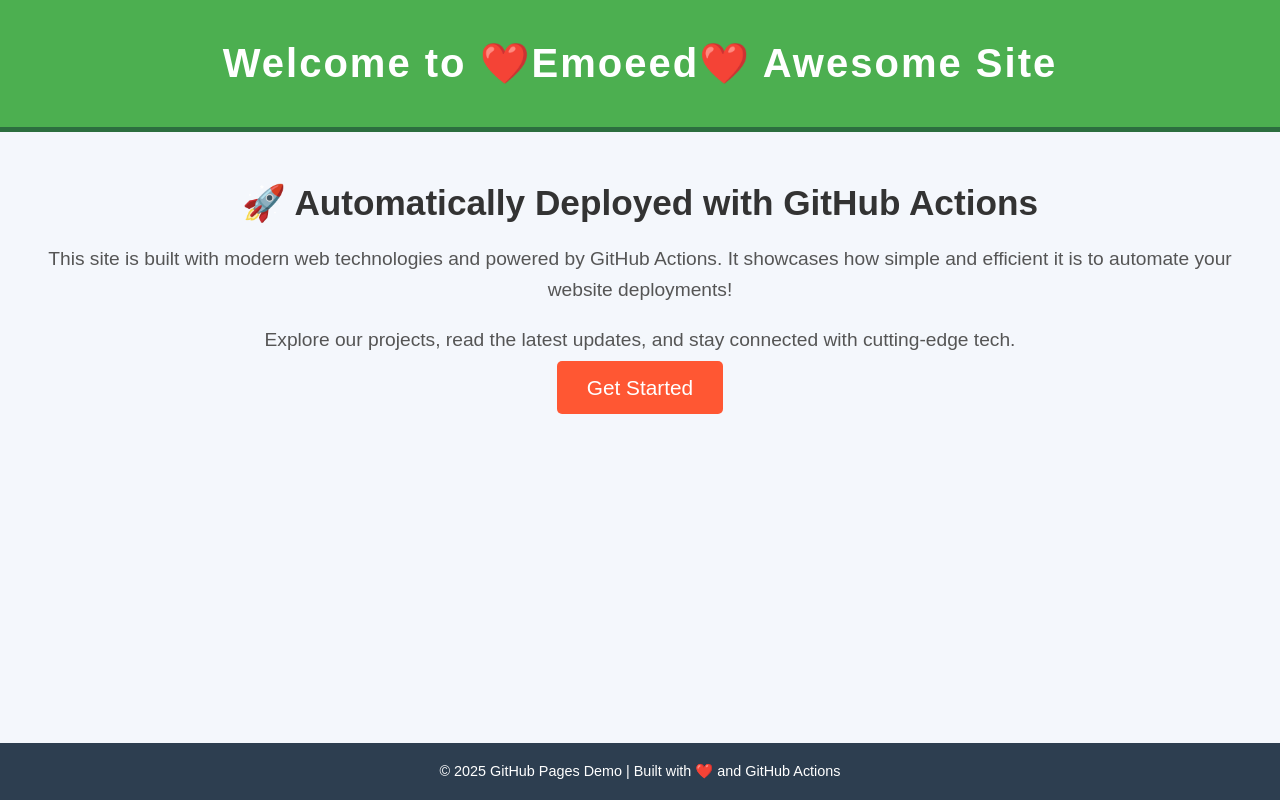
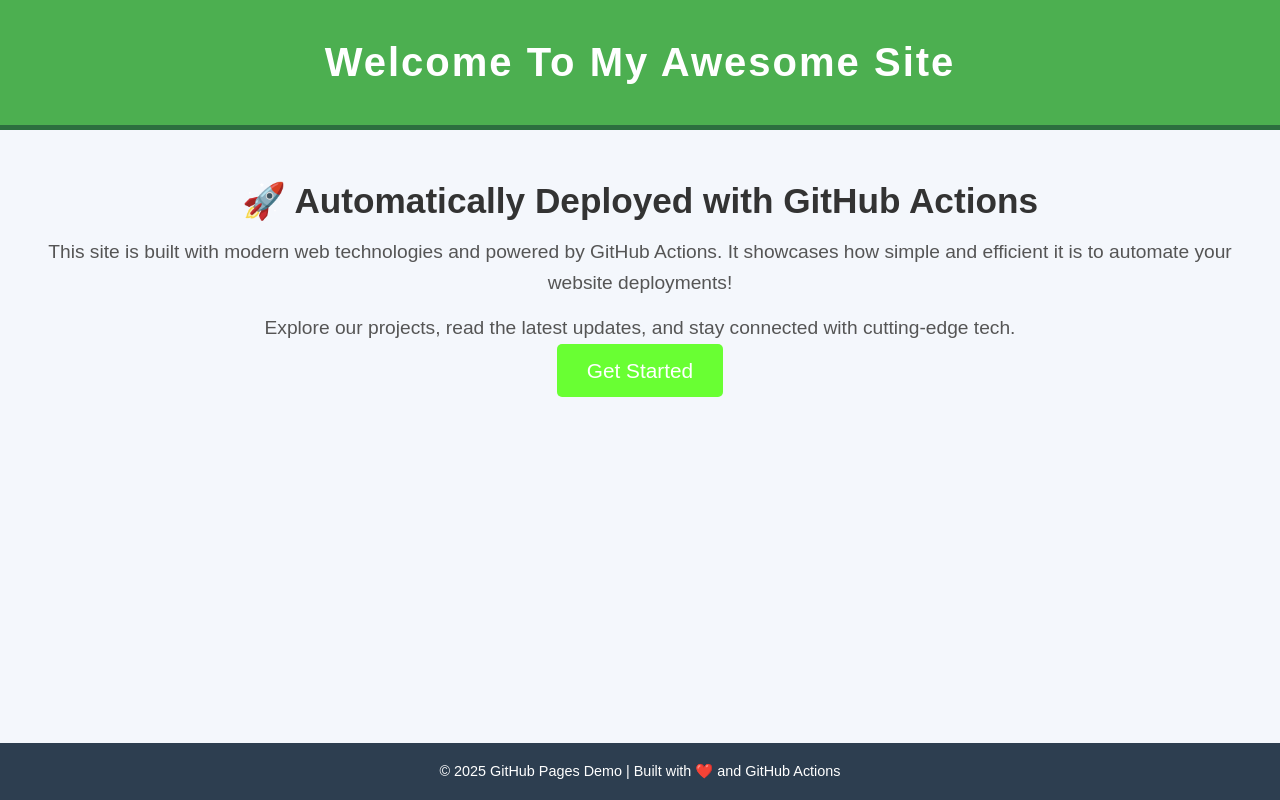
Before and after one commit to muhammadfaysal5/gh-pages-demo, a plain HTML site: page src/index.html in a window 1280 px wide. Drawn offline with Linux system fonts and the light colour scheme.

Commit message:
html and css changeds

```diff
--- a/src/index.html
+++ b/src/index.html
@@ -8,7 +8,7 @@
 </head>
 <body>
     <header>
-        <h1>Welcome to ❤️Emoeed❤️ Awesome Site</h1>
+        <h1>Welcome To My Awesome Site</h1>
     </header>
 
     <main>
--- a/src/style.css
+++ b/src/style.css
@@ -37,20 +37,20 @@ main {
 
 main h2 {
     font-size: 2.2em;
-    color: #333;
-    margin-bottom: 20px;
+    color: #333333;
+    margin-bottom: 15px;
 }
 
 main p {
-    color: #555;
+    color: #555555;
     font-size: 1.2em;
     line-height: 1.6;
-    margin-bottom: 20px;
+    margin-bottom: 15px;
 }
 
 /* Call-to-action button styling */
 .cta-button {
-    background-color: #ff5733;
+    background-color: #69ff33;
     color: white;
     padding: 15px 30px;
     font-size: 1.3em;
```
